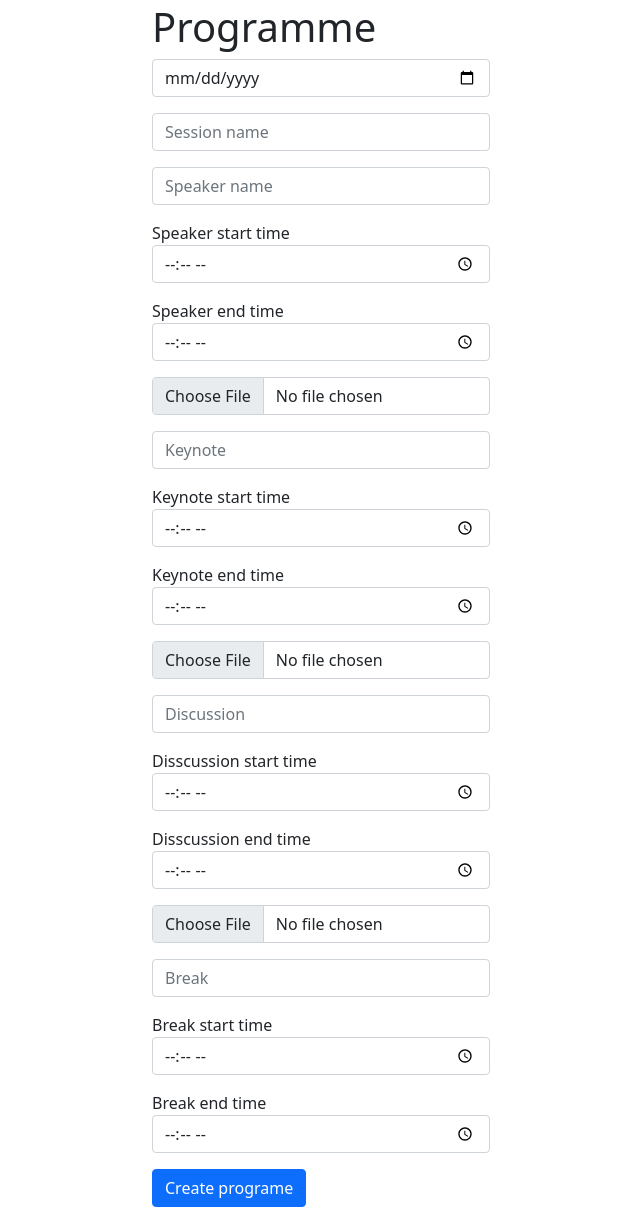
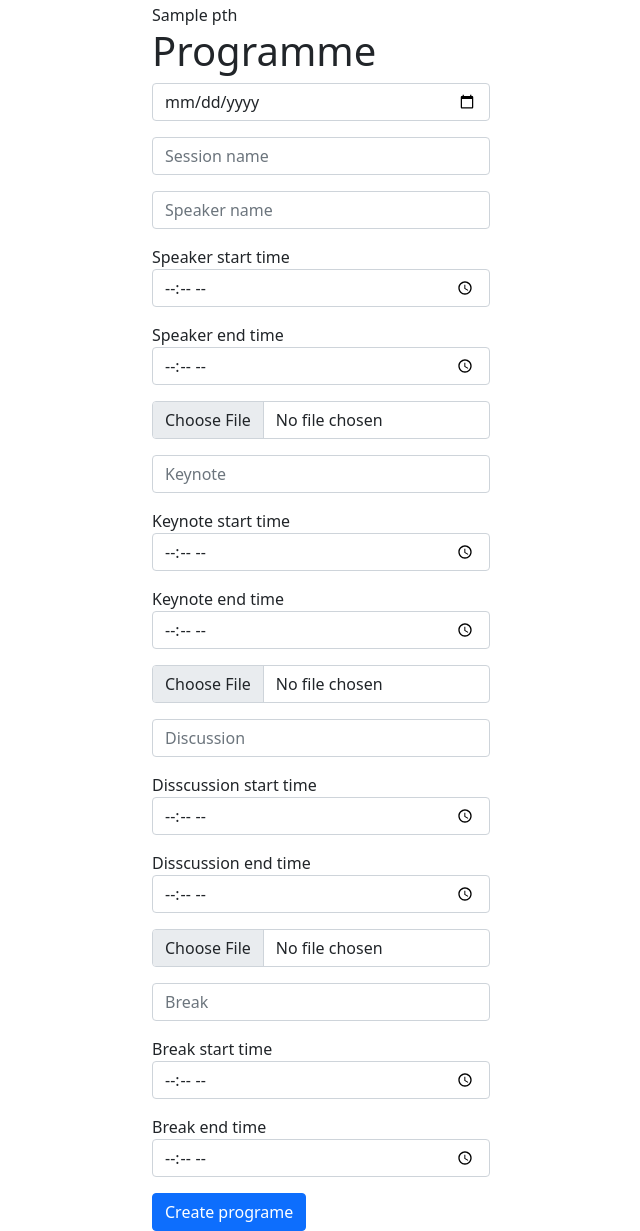
Before and after one commit to Ashok-chauhan/flask_app_event, a Flask app: template app/templates/admin/create_event.html in a window 1280 px wide. Shown: the part 53-1284 px from the top of the page, without its empty margins (319-959 px from the left). Before the commit the page ends 1260 px from the top, so only its background shows below. Run offline with Flask 3, Linux system fonts and the light colour scheme; tables that the repository leaves empty hold one stand-in row (values such as "Sample post"); the template is opened without the code that fills it: values that come from a table or form of the project are taken from there, most other values are stand-ins (such as "Sample title", 1, 10 or a date in 2020).

Commit message:
debuging

```diff
--- a/app/admin/routes.py
+++ b/app/admin/routes.py
@@ -37,7 +37,7 @@ def index():
 @role_required('admin')
 def create_event():
     form = EventForm()
-
+    pth = os.path.join(current_app.config['UPLOAD_DIRECTORY'],'')
     if form.validate_on_submit():
 
         speaker_file = upload_file(form.speaker_file.data)
@@ -49,7 +49,7 @@ def create_event():
         db.session.commit()
         return redirect(url_for('admin.index'))
 
-    return render_template('admin/create_event.html', form=form)
+    return render_template('admin/create_event.html', form=form , pth=pth)
 
 
 
--- a/app/templates/admin/create_event.html
+++ b/app/templates/admin/create_event.html
@@ -1,6 +1,7 @@
 {% extends 'base.html' %} {% block content %}
 <div class="d-flex justify-content-center">
   <form method="POST" action="events" enctype="multipart/form-data">
+    {{ pth }}
     <h1>Programme</h1>
     {{ form.hidden_tag() }}
     <div class="form-group mb-3">{{ form.date(class_="form-control") }}</div>
```
